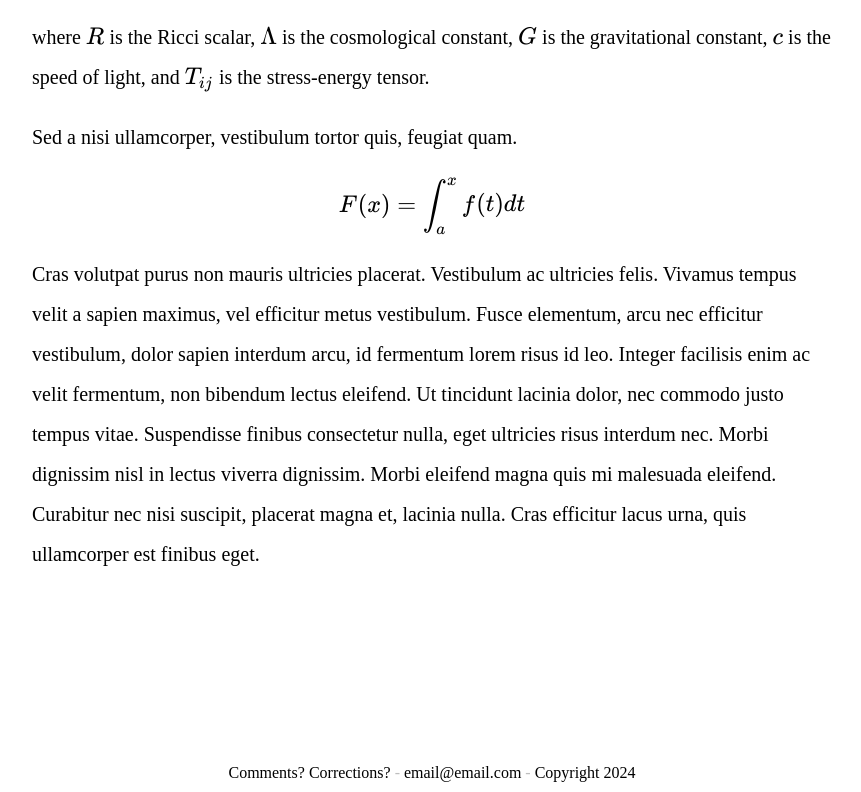
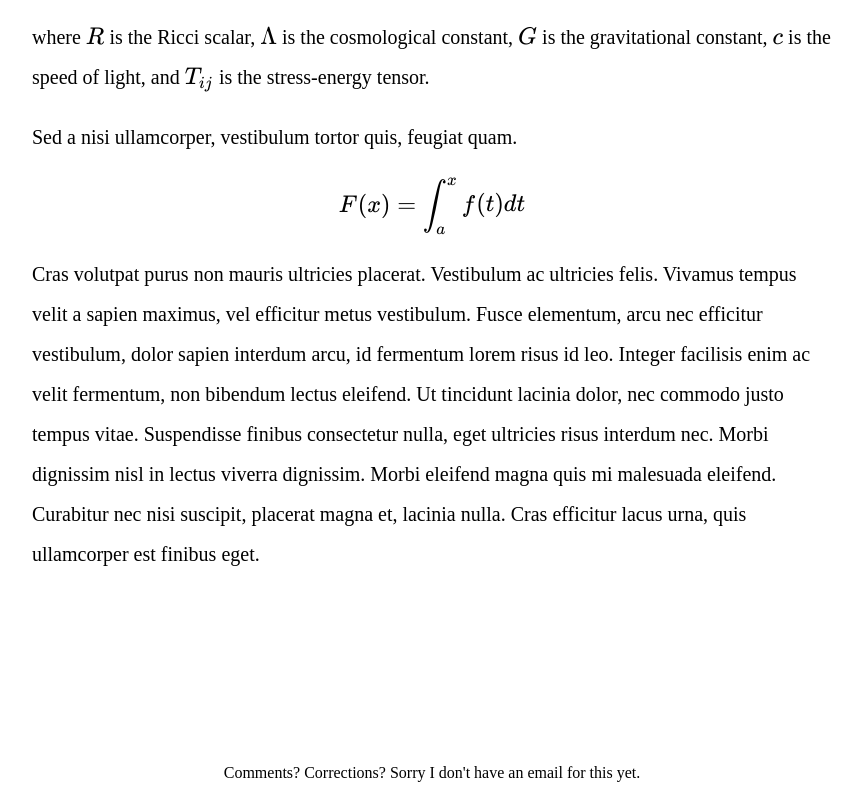
Before and after one commit to johann-miller/blog, a SvelteKit app: page / in a window 1280 px wide. Shown: the part 1509-2301 px from the top of the page, without its empty margins (208-1069 px from the left). Built offline with nearby package versions, Linux system fonts and the light colour scheme; a web font is replaced by a local one.

Commit message:
Changed footer and home link in nav bar

```diff
--- a/src/routes/+layout.svelte
+++ b/src/routes/+layout.svelte
@@ -9,7 +9,7 @@
 <header class="header-container">
     <nav>
         <ul>
-            <li><a href="{base}/" class="home-link">Drew's nook</a></li>
+            <li><a href="{base}" class="home-link">Drew's nook</a></li>
             <li class="dash">-</li>
             {#each topics as topic}
             <li><a href="{base}/topics#{topic.name}" class="capitalize">{topic.name}</a></li>
@@ -29,8 +29,7 @@
 <div id="main-container">
     <slot></slot>
     <footer>
-        Comments? Corrections? <span class="dash">-</span>
-        email@email.com <span class="dash">-</span> Copyright 2024
+        Comments? Corrections? Sorry I don't have an email for this yet.
     </footer>
 </div>
 
```
